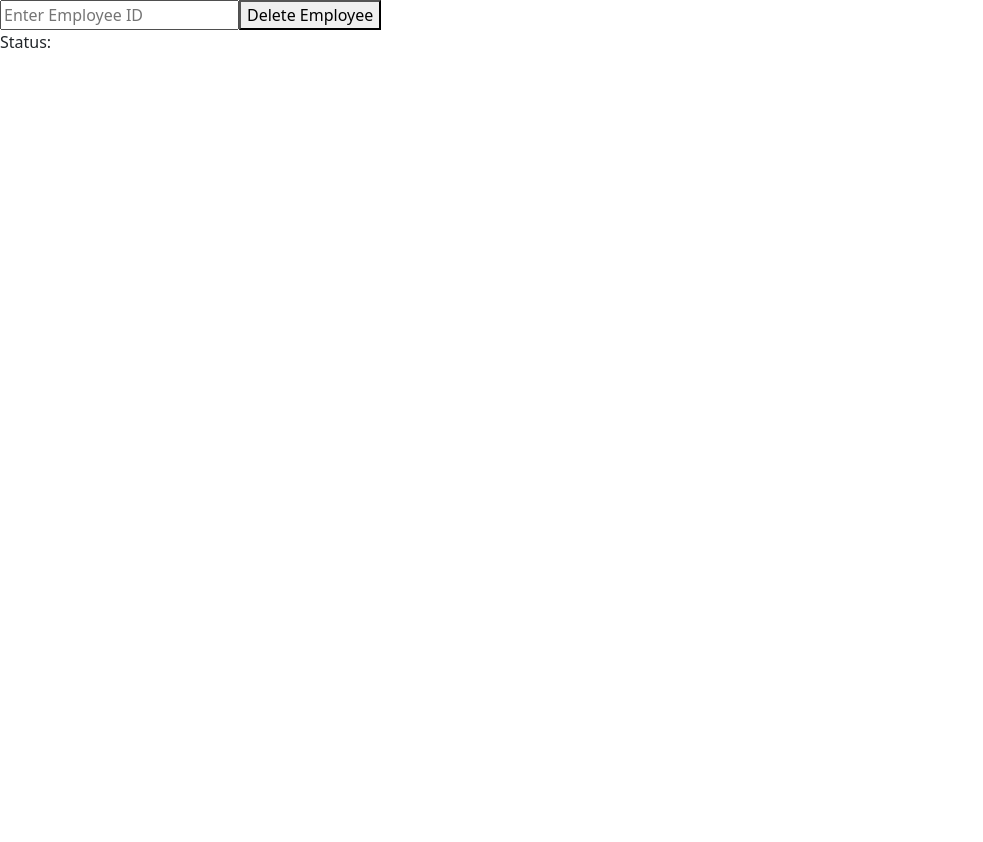
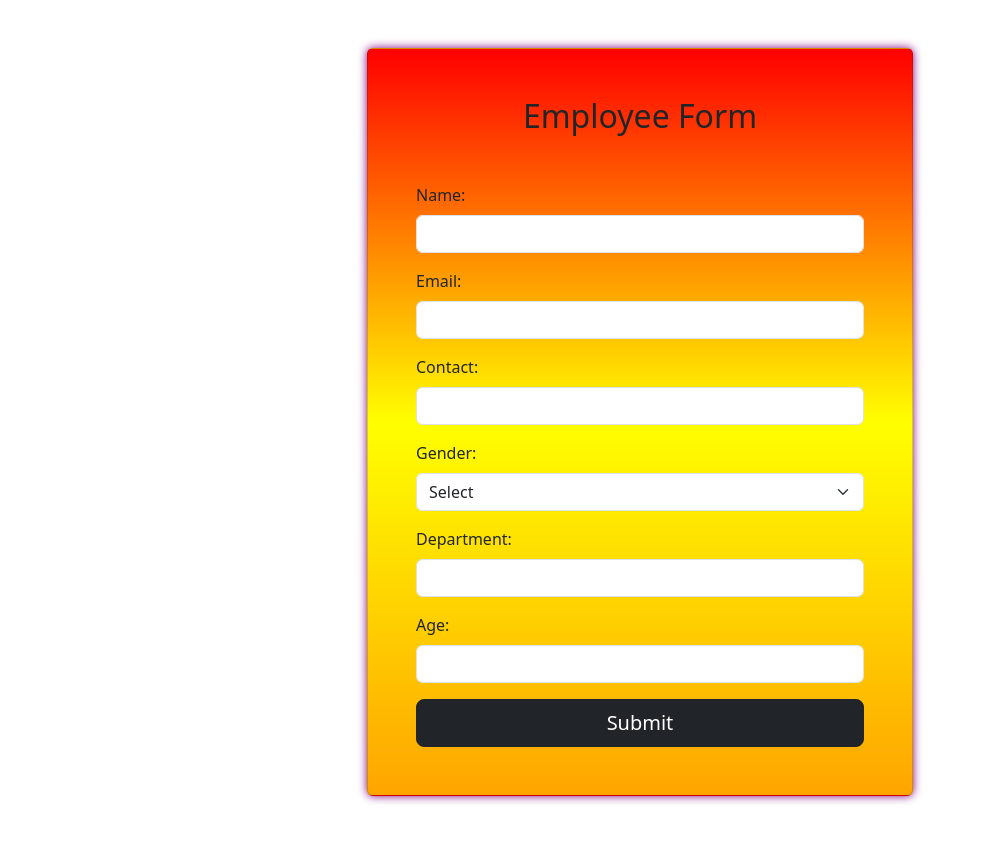
Before and after one commit to AshuOp6533/Employee-Managment-System-Using-ReactJs-and-SpringBoot, a React (Create React App) app in the folder employee-management-app/: page /add in a window 1280 px wide. Shown: the whole page, without its empty margins (0-983 px from the left). Before the commit the page ends 800 px from the top, so only its background shows below. Built offline with nearby package versions, Linux system fonts and the light colour scheme.

Commit message:
added bootstrap in adding data

```diff
--- a/employee-management-app/src/App.jsx
+++ b/employee-management-app/src/App.jsx
@@ -1,14 +1,14 @@
 import React, { Fragment } from 'react'
 // import EmployeeList from './EmployeeList';
-import EmployeeDelete from './EmployeeDelete';
-// import { Home } from './Home';
+// import EmployeeDelete from './EmployeeDelete';
+import { Home } from './Home';
 
 const App = () => {
   return (
     <Fragment>
       {/* <EmployeeList/> */}
-        {/* <Home/> */}
-        <EmployeeDelete/>
+        <Home/>
+        {/* <EmployeeDelete/> */}
     </Fragment>
   )
 }
--- a/employee-management-app/src/EmployeeDelete.jsx
+++ b/employee-management-app/src/EmployeeDelete.jsx
@@ -7,8 +7,7 @@ const EmployeeDelete = () => {
   const [status, setStatus] = useState('');
 
   const handleDelete = () => {
-    axios
-      .delete(`http://localhost:8080/employee?id=${id}`)
+    axios.delete(`http://localhost:8080/employee?id=${id}`)
       .then((response) => {
         setMessage(response.data.message);
         setStatus(response.data.status);
--- a/employee-management-app/src/EmployeeForm.jsx
+++ b/employee-management-app/src/EmployeeForm.jsx
@@ -39,36 +39,54 @@ const EmployeeForm = () => {
     };
 
     return (
-        <div>
-            <h2>Employee Form</h2>
-            {successMessage && <p>{successMessage}</p>}
+        <div className="container my-5">
+            <div className="row justify-content-center">
+                <div className="col-lg-6" >
+                    <div className="card shadow-dark bg-secondary p-5" style={{
+                        boxShadow: "0px 0px 10px purple",
+                        background: "linear-gradient(red,yellow,orange)"
+                    }}>
+                        <h2 className="card-title text-center mb-5">Employee Form</h2>
+                        {successMessage && <p className="text-dark text-center" style={{ fontSize: '20px', fontWeight: 'bold' }}>{successMessage}</p>}
                         <form onSubmit={submitForm}>
-                <label>Name:</label>
+                            <div className="mb-3">
+                                <label className="form-label">Name:</label>
                                 <input
                                     type="text"
+                                    className="form-control"
                                     autoComplete="off"
                                     name="ename"
                                     value={ename}
                                     onChange={(e) => setEname(e.target.value)}
+                                // style={{ boxShadow: "0px 0px 5px black" }}
                                 />
-                <label>Email:</label>
+                            </div>
+                            <div className="mb-3">
+                                <label className="form-label">Email:</label>
                                 <input
                                     type="email"
+                                    className="form-control"
                                     autoComplete="off"
                                     name="mail"
                                     value={mail}
                                     onChange={(e) => setMail(e.target.value)}
                                 />
-                <label>Contact:</label>
+                            </div>
+                            <div className="mb-3">
+                                <label className="form-label">Contact:</label>
                                 <input
                                     type="text"
+                                    className="form-control"
                                     autoComplete="off"
                                     name="contact"
                                     value={contact}
                                     onChange={(e) => setContact(e.target.value)}
                                 />
-                <label>Gender:</label>
+                            </div>
+                            <div className="mb-3">
+                                <label className="form-label">Gender:</label>
                                 <select
+                                    className="form-select"
                                     name="gender"
                                     value={gender}
                                     onChange={(e) => setGender(e.target.value)}
@@ -78,24 +96,36 @@ const EmployeeForm = () => {
                                     <option value="Female">Female</option>
                                     <option value="Other">Other</option>
                                 </select>
-                <label>Department:</label>
+                            </div>
+                            <div className="mb-3">
+                                <label className="form-label">Department:</label>
                                 <input
                                     type="text"
+                                    className="form-control"
                                     autoComplete="off"
                                     name="dept"
                                     value={dept}
                                     onChange={(e) => setDept(e.target.value)}
                                 />
-                <label>Age:</label>
+                            </div>
+                            <div className="mb-3">
+                                <label className="form-label">Age:</label>
                                 <input
                                     type="number"
+                                    className="form-control"
                                     autoComplete="off"
                                     name="age"
                                     value={age}
                                     onChange={(e) => setAge(e.target.value)}
                                 />
-                <button type="submit">Submit</button>
+                            </div>
+                            <div className="d-grid gap-2">
+                                <button type="submit" className="btn btn-dark btn-lg">Submit</button>
+                            </div>
                         </form>
+                    </div>
+                </div>
+            </div>
         </div>
     );
 };
--- a/employee-management-app/src/Home.jsx
+++ b/employee-management-app/src/Home.jsx
@@ -2,6 +2,7 @@ import React from 'react';
 import { BrowserRouter as Router, Routes, Route } from 'react-router-dom';
 import EmployeeForm from './EmployeeForm';
 import { NavBar } from './NavBar';
+import EmployeeDelete from './EmployeeDelete';
 
 export const Home = () => {
   return (
@@ -9,6 +10,8 @@ export const Home = () => {
       <Routes>
         <Route path='/' element={<NavBar />} />
         <Route path="/add" element={<EmployeeForm />} />
+        <Route path="/delete" element={<EmployeeDelete />} />
+
       </Routes>
     </Router>
   );
--- a/employee-management-app/src/NavBar.jsx
+++ b/employee-management-app/src/NavBar.jsx
@@ -6,6 +6,8 @@ export const NavBar = () => {
     <div>
       <div>
         <NavLink to='/add'>Add Employee</NavLink>
+        <NavLink to='/delete'>Delete Employee</NavLink>
+
       </div>
       <Outlet />
     </div>
--- a/employee-management-app/src/index.js
+++ b/employee-management-app/src/index.js
@@ -1,8 +1,8 @@
 import React from "react";
 import ReactDOM from "react-dom/client";
 import App from "./App";
-import 'bootstrap/dist/css/bootstrap.css';
-import 'bootstrap/dist/js/bootstrap.bundle';
+import '../node_modules/bootstrap/dist/css/bootstrap.css';
+import '../node_modules/bootstrap/dist/js/bootstrap.bundle';
 
 const root  = ReactDOM.createRoot(document.getElementById("root"))
 root.render(
```
Lines whose indentation alone changed are shown as unchanged.
